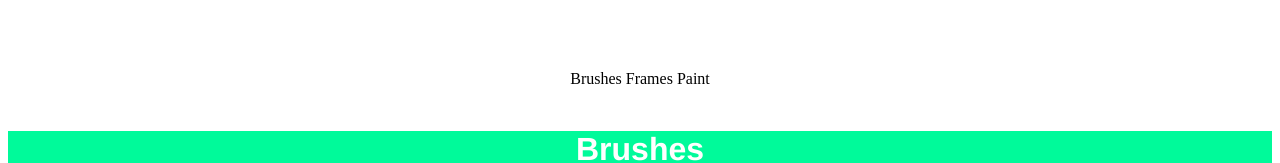
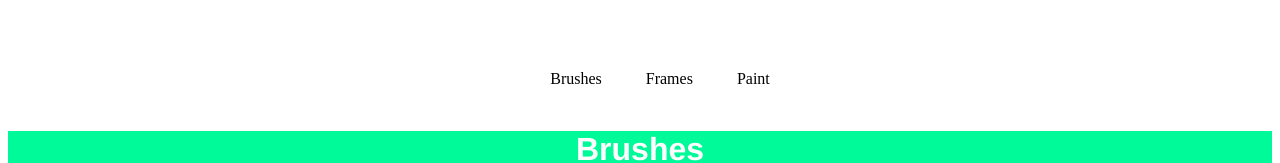
Before and after one commit to Mr-Kararic/Dasmoto-Arts-and-Crafts, a plain HTML site: page index.html in a window 1280 px wide. Shown: the part 179-342 px from the top of the page. Drawn offline with Linux system fonts and the light colour scheme.

Commit message:
Update index.css

```diff
--- a/resources/CSS/index.css
+++ b/resources/CSS/index.css
@@ -25,10 +25,6 @@ h3 {
     text-align: center;
 }
 
-ul {
-    padding: 0px;
-
-}
 
 p {
     text-align: center;
@@ -70,6 +66,7 @@ img {
 
 .navbar li {
     display: inline-block;
+    padding: 0 20px;
 }
 
 .navbar a {
```
